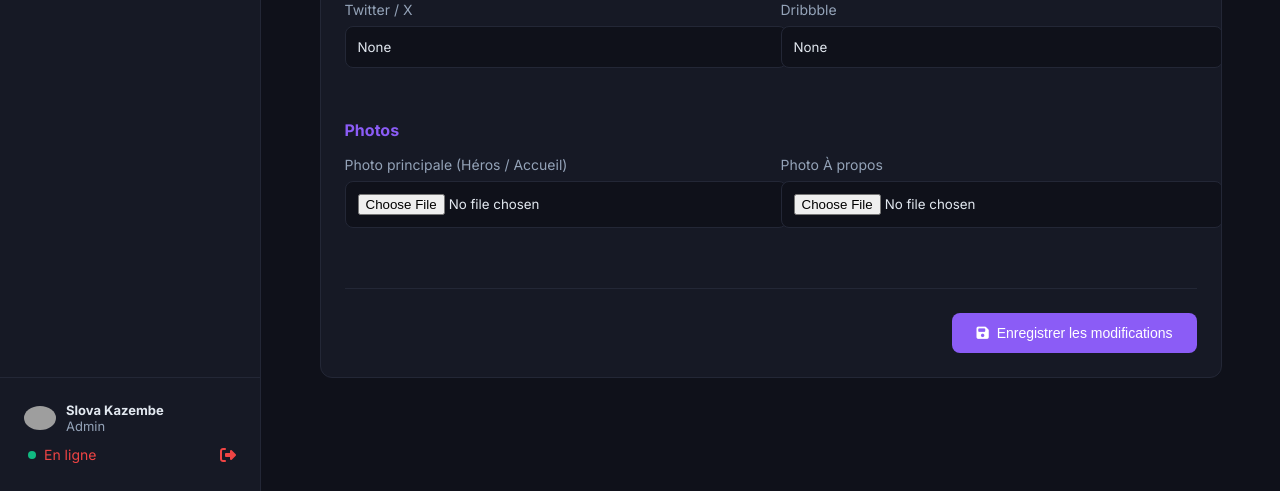
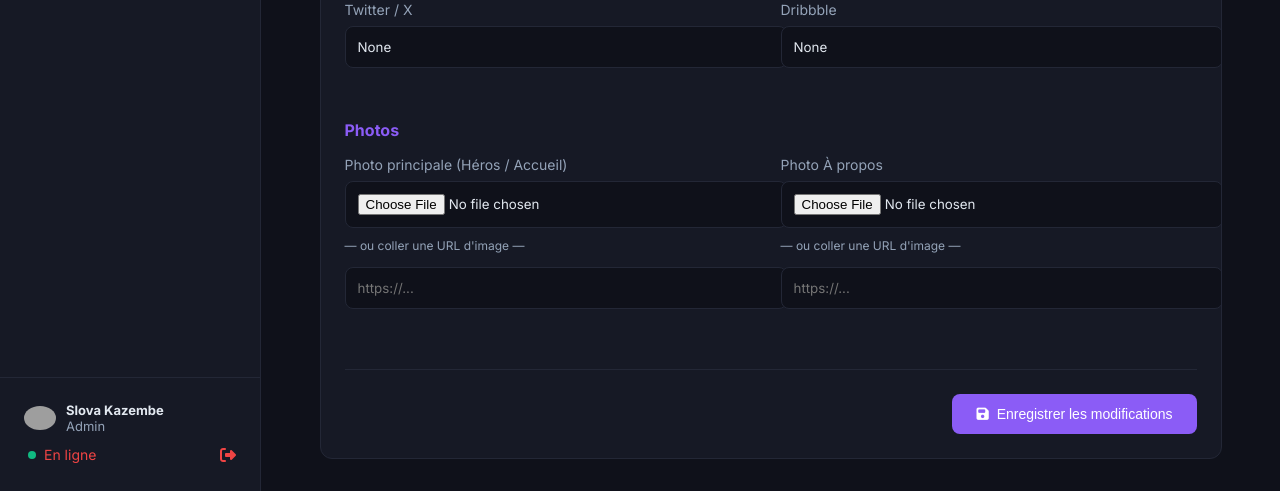
Before and after one commit to SLOVA-KAZEMBE/mon-portfolio, a Flask app: page /admin/settings/profile in a window 1280 px wide. Shown: the part 1129-1620 px from the top of the page. Run offline with Flask 3, Linux system fonts and the light colour scheme; the visitor is signed in with stand-in values (Sample User, id 1); data comes from the database, SQL or seed files in the repository; data that the repository does not hold is empty; grey boxes are pictures that could not be loaded.

Commit message:
fix: ajout champ URL image + gestion URL Supabase dans profil

```diff
--- a/admin/routes.py
+++ b/admin/routes.py
@@ -361,12 +361,18 @@ def profile_settings():
         prof.twitter = request.form.get('twitter')
         prof.dribbble = request.form.get('dribbble')
 
-        # Photos
+        # Photos : essayer l'upload fichier d'abord, sinon prendre l'URL collée
         for field in ['hero_photo', 'about_photo']:
             photo_file = request.files.get(field)
             new_photo_path = upload_file(photo_file, current_app.root_path)
             if new_photo_path:
+                # Upload fichier réussi
                 setattr(prof, field, new_photo_path)
+            else:
+                # Pas de fichier → vérifier si une URL a été collée
+                url_field = request.form.get(f'{field}_url', '').strip()
+                if url_field and url_field.startswith('http'):
+                    setattr(prof, field, url_field)
 
         db.session.commit()
         flash('Profil mis à jour', 'success')
--- a/templates/admin/profile.html
+++ b/templates/admin/profile.html
@@ -82,6 +82,8 @@
         <div class="form-group">
           <label>Photo principale (Héros / Accueil)</label>
           <input type="file" name="hero_photo" class="form-control" accept="image/*">
+          <label style="margin-top: 10px; font-size: 12px; color: var(--admin-muted);">— ou coller une URL d'image —</label>
+          <input type="url" name="hero_photo_url" class="form-control" placeholder="https://..." value="{{ profile.hero_photo if profile.hero_photo and profile.hero_photo.startswith('http') else '' }}" style="margin-top: 6px;">
           {% if profile.hero_photo %}
           <div style="margin-top: 10px;">
             <img src="{{ image_url(profile.hero_photo) }}" style="max-height: 80px; border-radius: 4px;">
@@ -91,6 +93,8 @@
         <div class="form-group">
           <label>Photo À propos</label>
           <input type="file" name="about_photo" class="form-control" accept="image/*">
+          <label style="margin-top: 10px; font-size: 12px; color: var(--admin-muted);">— ou coller une URL d'image —</label>
+          <input type="url" name="about_photo_url" class="form-control" placeholder="https://..." value="{{ profile.about_photo if profile.about_photo and profile.about_photo.startswith('http') else '' }}" style="margin-top: 6px;">
           {% if profile.about_photo %}
           <div style="margin-top: 10px;">
             <img src="{{ image_url(profile.about_photo) }}" style="max-height: 80px; border-radius: 4px;">
```
